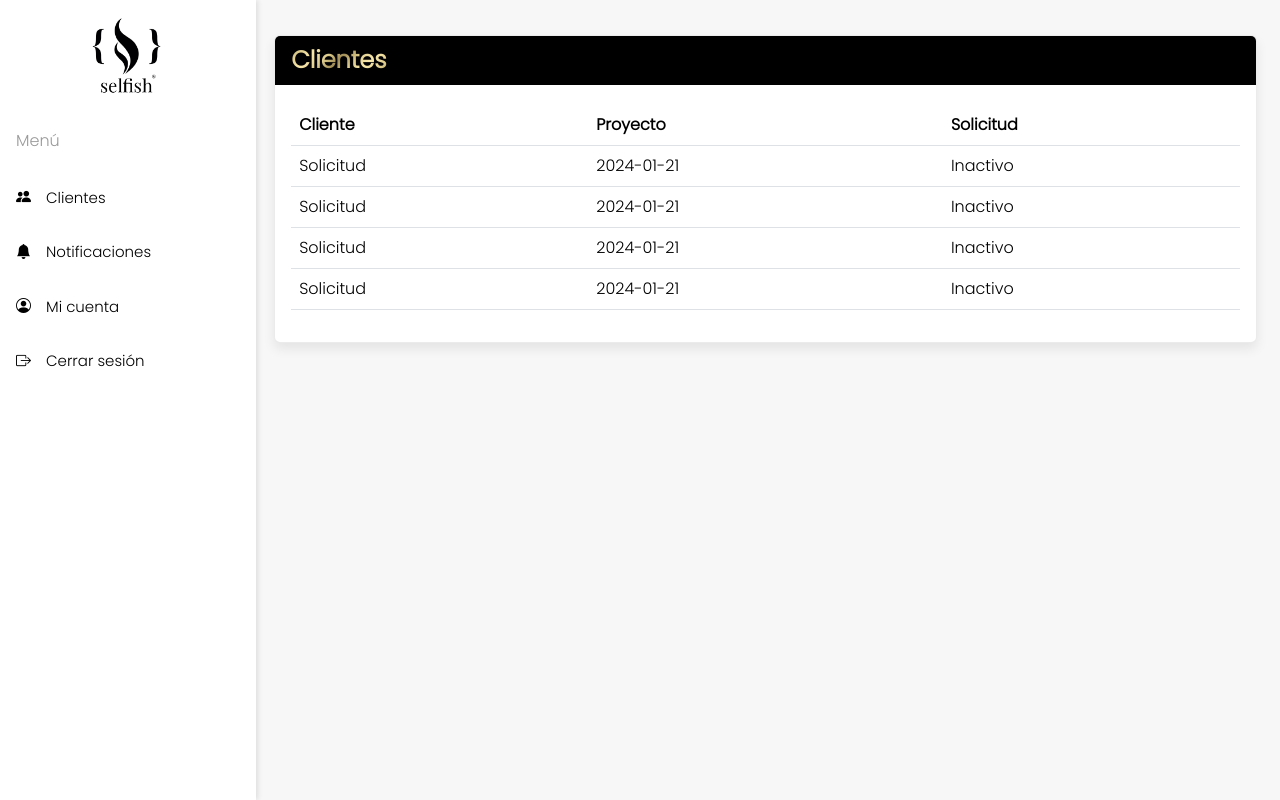
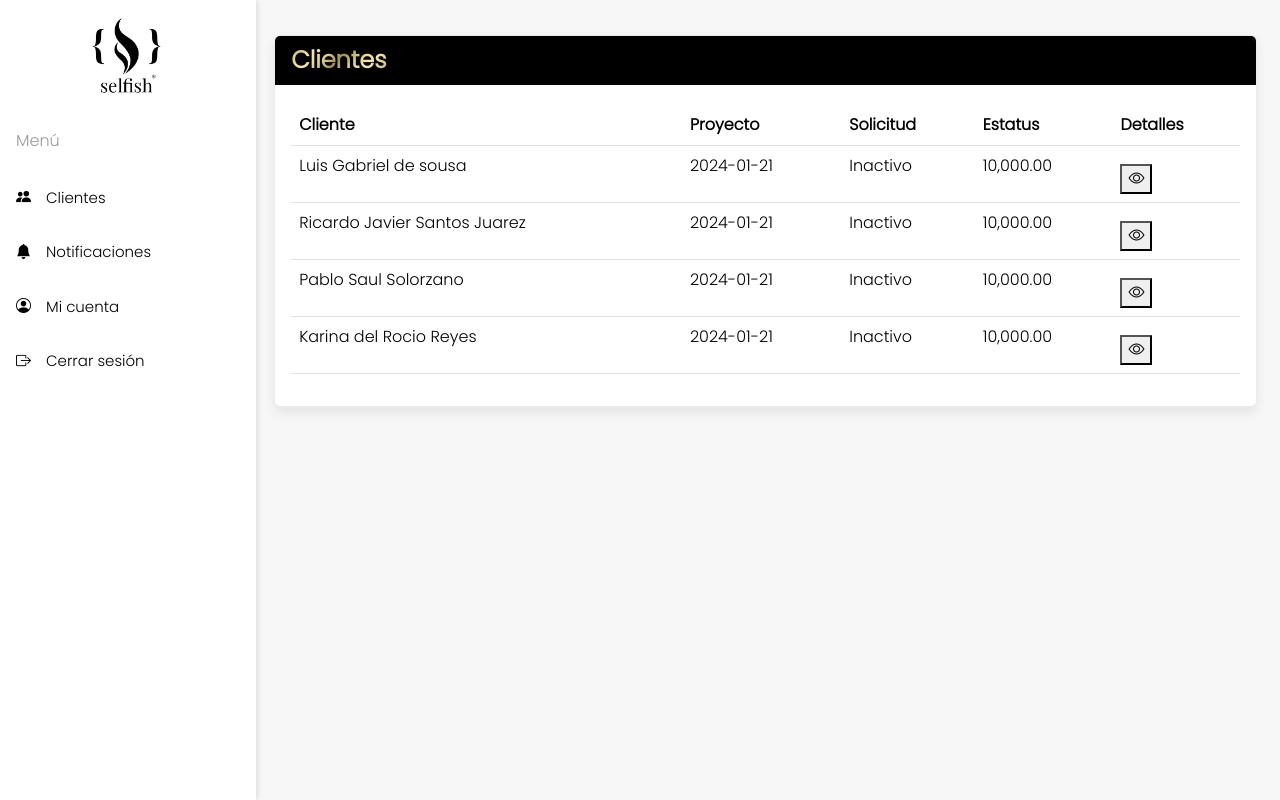
Before and after one commit to selfishweb/admin-clientes, a PHP site: page /dashboard.php in a window 1280 px wide. Run offline with PHP 8.4, Linux system fonts and the light colour scheme.

Commit message:
dashboadr

```diff
--- a/css/style.css
+++ b/css/style.css
@@ -125,3 +125,34 @@
     padding: 10px 16px;
     background-color: var(--black);
   }
+
+  /*---------------------------------MODAL--------------------------------*/
+  .popup {
+    display: none;
+    position: fixed;
+    top: 50%;
+    left: 50%;
+    transform: translate(-50%, -50%);
+    background: white;
+    padding: 20px;
+    border: 1px solid #ccc;
+    box-shadow: 0 4px 8px rgba(0, 0, 0, 0.1);
+    z-index: 999;
+  }
+
+  .popup-content {
+    text-align: left;
+  }
+
+  .close {
+    position: absolute;
+    top: 10px;
+    right: 10px;
+    font-size: 20px;
+    cursor: pointer;
+  }
+
+  input,
+  button {
+    margin-top: 10px;
+  }
--- a/dashboard.php
+++ b/dashboard.php
@@ -25,35 +25,69 @@
                         <th scope="col">Cliente</th>
                         <th scope="col">Proyecto</th>
                         <th scope="col">Solicitud</th>
+                        <th scope="col">Estatus</th>
+                        <th scope="col">Detalles</th>
                     </tr>
                 </thead>
             <tbody>
                 <tr>
-                    <td>Solicitud</td>
+                    <td>Luis Gabriel de sousa</td>
                     <td>2024-01-21</td>
                     <td>Inactivo</td>
+                    <td>10,000.00</td>
+                    <td><button id="showPopup"><i class="bi bi-eye"></i></button></td>
                 </tr>
 
                 <tr>
-                    <td>Solicitud</td>
+                    <td>Ricardo Javier Santos Juarez</td>
                     <td>2024-01-21</td>
                     <td>Inactivo</td>
+                    <td>10,000.00</td>
+                    <td><button id="showPopup"><i class="bi bi-eye"></i></button></td>
                 </tr>
                 <tr>
-                    <td>Solicitud</td>
+                    <td>Pablo Saul Solorzano</td>
                     <td>2024-01-21</td>
                     <td>Inactivo</td>
+                    <td>10,000.00</td>
+                    <td><button id="showPopup"><i class="bi bi-eye"></i></button></td>
                 </tr>
                 <tr>
-                    <td>Solicitud</td>
+                    <td>Karina del Rocio Reyes</td>
                     <td>2024-01-21</td>
                     <td>Inactivo</td>
+                    <td>10,000.00</td>
+                    <td><button id="showPopup"><i class="bi bi-eye"></i></button></td>
                 </tr>
 
                     </tbody>
                 </table>
         </div>
     </div>
+    <div class="modal fade" id="popup" tabindex="-1" aria-labelledby="popupLabel" aria-hidden="true">
+        <div class="modal-dialog modal-dialog-centered">
+            <div class="modal-content">
+                <div class="modal-header">
+                    <h5 class="modal-title" id="popupLabel">Detalles del Proyecto</h5>
+                </div>
+                <div class="modal-body">
+                    <label for="comments" class="form-label">Comentarios:</label>
+                    <input type="text" id="comments" class="form-control mb-3">
 
+                    <label for="price" class="form-label">Precio:</label>
+                    <input type="text" id="price" class="form-control mb-3">
+
+                    <label for="developmentTime" class="form-label">Tiempo de Desarrollo:</label>
+                    <input type="text" id="developmentTime" class="form-control mb-3">
+                </div>
+                <div class="modal-footer">
+                    <button type="button" class="btn btn-secondary" data-bs-dismiss="modal">Cerrar</button>
+                    <button type="button" class="btn btn-primary" id="submitBtn">Enviar</button>
+                </div>
+            </div>
+        </div>
+    </div>
+<script src="https://cdn.jsdelivr.net/npm/bootstrap@5.3.0/dist/js/bootstrap.bundle.min.js"></script>
+<script src="js/dashboard.js"></script>
 </body>
 </html>
--- /dev/null
+++ b/js/dashboard.js
@@ -0,0 +1,32 @@
+document.addEventListener('DOMContentLoaded', function () {
+  const showPopupBtn = document.getElementById('showPopup');
+  const submitBtn = document.getElementById('submitBtn');
+  const popup = new bootstrap.Modal(document.getElementById('popup'));
+
+  showPopupBtn.addEventListener('click', function () {
+    popup.show();
+  });
+
+  submitBtn.addEventListener('click', function () {
+    // Obtener los valores de los campos de entrada
+    const comments = document.getElementById('comments').value;
+    const price = document.getElementById('price').value;
+    const developmentTime = document.getElementById('developmentTime').value;
+
+    // Aquí puedes agregar la lógica para enviar los datos (por ejemplo, mediante una solicitud AJAX)
+    // y luego cerrar automáticamente el pop-up
+    enviarDatos(comments, price, developmentTime);
+
+    // Cerrar el pop-up automáticamente
+    popup.hide();
+  });
+
+  // Función para enviar datos (puedes personalizar según tus necesidades)
+  function enviarDatos(comments, price, developmentTime) {
+    // Aquí puedes implementar la lógica para enviar los datos, por ejemplo, con una solicitud AJAX
+    console.log('Enviando datos:');
+    console.log('Comentarios:', comments);
+    console.log('Precio:', price);
+    console.log('Tiempo de Desarrollo:', developmentTime);
+  }
+});
--- a/menu.php
+++ b/menu.php
@@ -28,8 +28,7 @@ $nombreProyecto = "Protarget Web 2023";
             </div>
             <div class="menu">
                 <p class="font-weight-bold p-3">Menú</p>
-
-                <a href="notifications.php" id="notifications-link" class="d-block p-3"><i class="bi bi-people-fill"></i>Clientes</a>
+                <a href="dashboard.php" id="notifications-link" class="d-block p-3"><i class="bi bi-people-fill"></i>Clientes</a>
                 <a href="notifications.php" id="notifications-link" class="d-block p-3"><i class="bi bi-bell-fill"></i>Notificaciones</a>
                 <a href="account.php" id="account-link" class="d-block p-3"><i class="bi bi-person-circle"></i>Mi cuenta</a>
                 <a href="index.php" id="logout-link" class="d-block p-3"><i class="bi bi-box-arrow-right"></i>Cerrar sesión</a>
```
